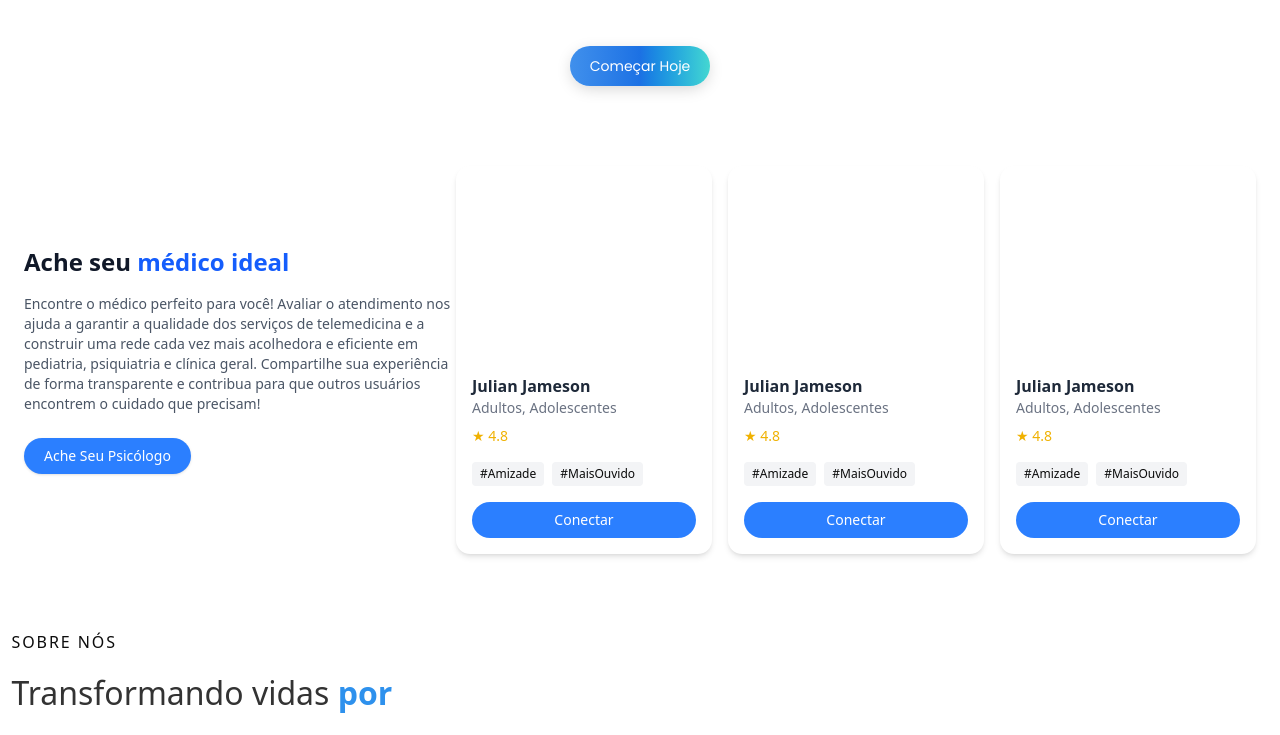
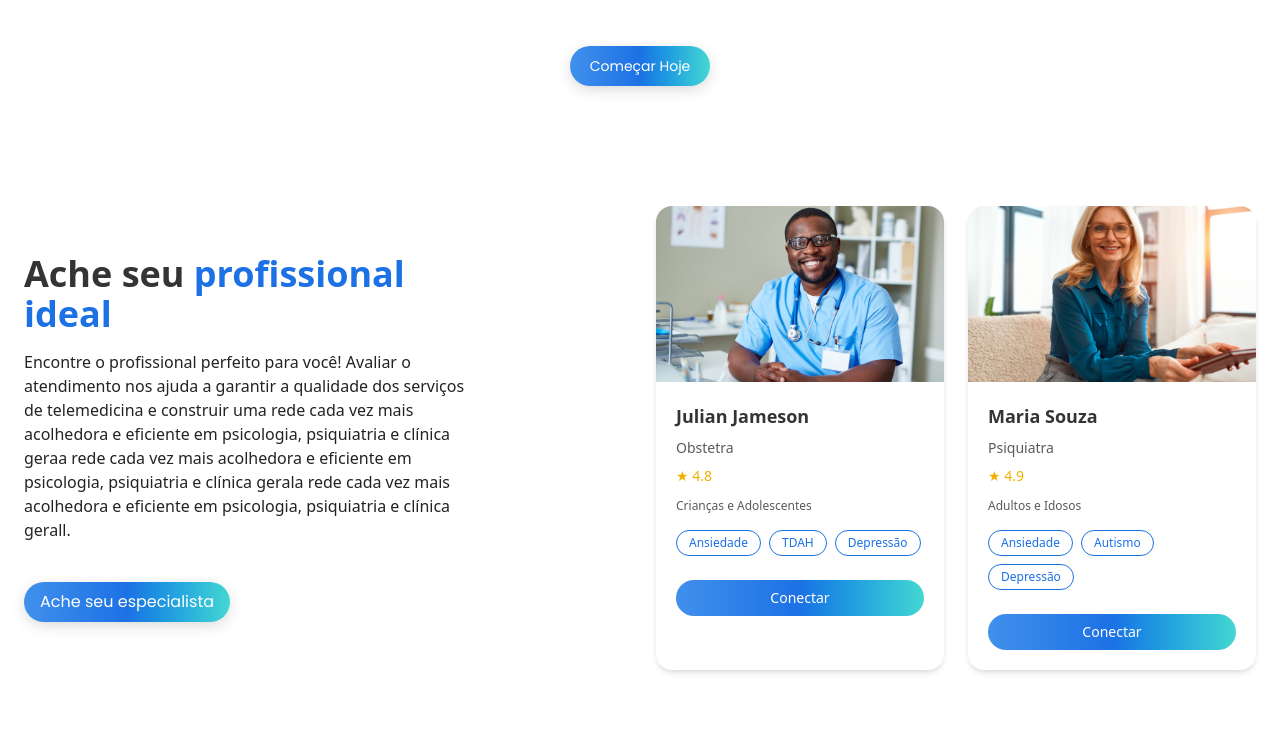
Before and after one commit to BrailleWay/frontend-nextjs-brailleway, a Next.js app: page /homepage in a window 1280 px wide. Shown: the part 1854-2589 px from the top of the page. Built offline with nearby package versions, Linux system fonts and the light colour scheme.

Commit message:
Section4 ajustada

```diff
--- a/app/ui/home/Section1.js
+++ b/app/ui/home/Section1.js
@@ -58,7 +58,7 @@ Ele veste uma camisa social de botão na cor cinza clara e segura uma bengala pr
                     <span className="font-['Urbanist-bold'] text-[#1C71E4]">cuidados</span>
                 </h2>
                 <div className="h-0.5 w-full mb-5 bg-black" />
-                <h3 className="text-left  font-['Poppins-regular'] text-base md:text-xl text-[#343434]">
+                <h3 className="text-left  font-['Poppins-regular'] text-base md:text-1xl text-[#343434]">
                     Para quem enxerga com o coração e sente com a alma, a <span className="text-[#1C71E4] font-['Poppins-bold']">Acolhera</span> abre portas para consultas mais humanas, acessíveis e feitas para transformar vidas.
                 </h3>
                 <div className="w-full flex justify-center lg:justify-start">
--- a/app/ui/home/Section4.js
+++ b/app/ui/home/Section4.js
@@ -1,66 +1,133 @@
 import React from 'react';
-import Image from 'next/image'
+import Image from 'next/image';
 
 export default function PsychologistSection() {
   const psychologists = [
     {
       name: 'Julian Jameson',
       rating: 4.8,
-      specialties: 'Adultos, Adolescentes',
-      image: '',
+      profession: 'Obstetra ',
+      public: 'Crianças e Adolescentes',
+      tags: ['Ansiedade', 'TDAH', 'Depressão'],
+      image: '/home/Imagem Medico.png',
+      alt: 'Julian Jameson',
     },
     {
-      name: 'Julian Jameson',
-      rating: 4.8,
-      specialties: 'Adultos, Adolescentes',
-      image: '',
+      name: 'Maria Souza',
+      rating: 4.9,
+      profession: 'Psiquiatra',
+      public: 'Adultos e Idosos',
+      tags: ['Ansiedade', 'Autismo', 'Depressão'],
+      image: '/home/Imagem Psicologo codigo.png',
+      alt: 'Maria Souza',
     },
-    {
-      name: 'Julian Jameson',
-      rating: 4.8,
-      specialties: 'Adultos, Adolescentes',
-      image: '',
-    },
-  ]
+  ];
 
   return (
-    <section className="py-12 px-6 bg-white flex flex-col md:flex-row items-start md:items-center justify-between max-w-7xl mx-auto">
-      <div className="max-w-md mb-8 md:mb-0">
-        <h2 className="text-2xl font-semibold text-gray-900 mb-4">
-          Ache seu <span className="text-blue-600"> médico ideal</span>
+    <section className="py-22 px-6 bg-white max-w-7xl mx-auto">
+      <div className="flex flex-col lg:flex-row gap-10 items-start lg:items-center justify-between">
+
+        {/* TEXTO LATERAL */}
+        <div className="max-w-md flex-shrink-0">
+          <h2 className="text-4xl font-semibold text-[#343434] mb-4">
+            Ache seu <span className="text-[#1C71E4]">profissional ideal</span>
           </h2>
-        <p className="text-gray-600 mb-6 text-sm">
-        Encontre o médico perfeito para você! Avaliar o atendimento nos ajuda a garantir a qualidade dos serviços de telemedicina e a construir uma rede cada vez mais acolhedora e
-        eficiente em pediatria, psiquiatria e clínica geral. Compartilhe sua experiência de forma transparente e contribua para que outros usuários encontrem o cuidado que precisam!
+          <p className="text-[#232323] mb-6 text-1xl">
+            Encontre o profissional perfeito para você! Avaliar o atendimento nos ajuda a garantir a qualidade dos serviços de telemedicina e construir uma rede cada vez mais acolhedora e eficiente em psicologia, psiquiatria e clínica geraa rede cada vez mais acolhedora e eficiente em psicologia, psiquiatria e clínica gerala rede cada vez mais acolhedora e eficiente em psicologia, psiquiatria e clínica gerall.
           </p>
-        <button className="bg-blue-500 hover:bg-blue-600 text-white px-5 py-2 rounded-full text-sm font-medium shadow">
-          Ache Seu Psicólogo
+          <button className="font-['Poppins-regular']
+rounded-full
+text-white
+px-4
+py-2
+text-l
+md:text-l
+mt-4
+bg-gradient-to-r
+from-[#4090EC]
+via-[#1C71E4]
+to-[#44D7D1]
+w-fit
+ml-auto
+shadow-[0_4px_16px_-2px_rgba(0,0,0,0.18)]
+transition
+duration-200
+hover:shadow-[0_12px_32px_-4px_rgba(0,0,0,0.28)]
+hover:scale-105
+active:scale-100
+cursor-pointer
+justify-center">
+            Ache seu especialista
           </button>
         </div>
 
-      <div className="flex gap-4">
+        {/* CARDS */}
+        <div className="flex flex-wrap gap-6 justify-center">
           {psychologists.map((psych, index) => (
-          <div key={index} className="bg-white shadow-md rounded-xl overflow-hidden w-64">
-            <div className="h-48 relative">
+            <div
+              key={index}
+              className="bg-white shadow-md rounded-2xl overflow-hidden w-72 flex flex-col"
+            >
+              {/* FOTO */}
+              <div className="h-44 w-full bg-gray-100 relative">
+                <Image
+                  src={psych.image}
+                  alt={psych.name}
+                  fill
+                  className="object-cover"
+                />
+              </div>
 
-            </div>
-            <div className="p-4">
-              <h3 className="font-semibold text-gray-800">{psych.name}</h3>
-              <p className="text-sm text-gray-500">{psych.specialties}</p>
-              <div className="flex items-center mt-2 text-yellow-500 text-sm">
+              {/* CONTEÚDO */}
+              <div className="p-5 flex flex-col gap-2">
+                {/* NOME */}
+                <h3 className="font-semibold text-[#343434] text-lg">{psych.name}</h3>
+
+                {/* PROFISSÃO */}
+                <p className="text-sm text-[#5a5a5a]">{psych.profession}</p>
+
+                {/* AVALIAÇÃO */}
+                <div className="flex items-center gap-1 text-yellow-500 text-sm">
                   ★ {psych.rating}
                 </div>
-              <div className="mt-4 flex flex-wrap gap-2">
-                <span className="bg-gray-100 px-2 py-1 text-xs rounded">#Amizade</span>
-                <span className="bg-gray-100 px-2 py-1 text-xs rounded">#MaisOuvido</span>
+
+                {/* PÚBLICO */}
+                <p className="text-xs text-[#5a5a5a] mt-1">{psych.public}</p>
+
+                {/* TAGS */}
+                <div className="flex flex-wrap gap-2 mt-2">
+                  {psych.tags.map((tag, idx) => (
+                    <span
+                      key={idx}
+                      className="border border-[#1C71E4] text-[#1C71E4] text-xs px-3 py-1 rounded-full"
+                    >
+                      {tag}
+                    </span>
+                  ))}
                 </div>
-              <button className="mt-4 bg-blue-500 hover:bg-blue-600 text-white w-full py-2 rounded-full text-sm">
+
+                {/* BOTÃO */}
+                <button className="mt-4
+bg-gradient-to-r
+from-[#4090EC]
+via-[#1C71E4]
+to-[#44D7D1]
+hover:brightness-110
+text-white
+w-full
+py-2
+px-2
+rounded-full
+text-sm
+transition
+cursor-pointer">
                   Conectar
                 </button>
               </div>
             </div>
           ))}
         </div>
+      </div>
     </section>
-  )
+  );
 }
```
Also changed, not shown: public/home/Imagem Medico.png (added), public/home/Imagem Psicologo codigo.png (added). Lines whose indentation alone changed are shown as unchanged.
